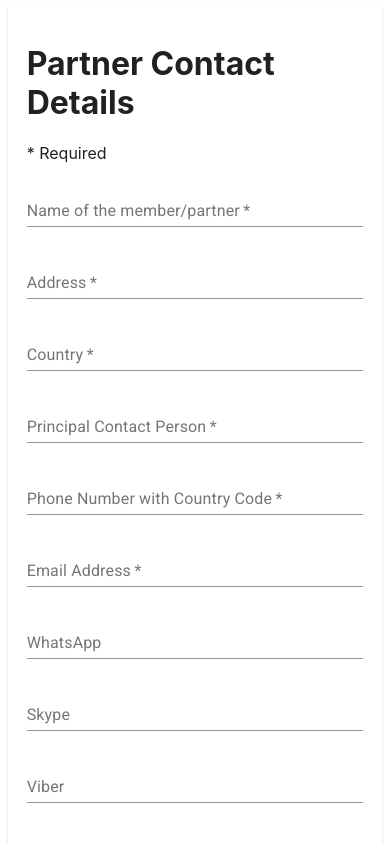
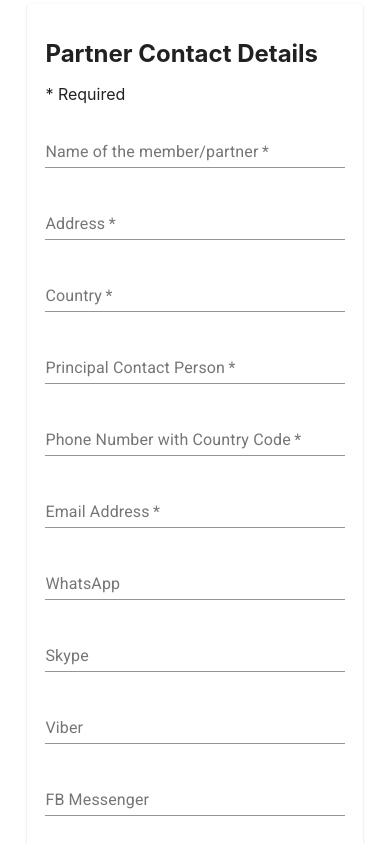
Before and after one commit to go-corona-go/the-partner-dashboard, a Next.js app: page / in a window 390 px wide. Shown: the top 844 px of the page. Built offline with nearby package versions, Linux system fonts and the light colour scheme.

Commit message:
Responsive Seller details form

```diff
--- a/apolloClient.js
+++ b/apolloClient.js
@@ -7,7 +7,7 @@ export default function createApolloClient(initialState, ctx) {
   return new ApolloClient({
     ssrMode: Boolean(ctx),
     link: new HttpLink({
-      uri: 'https://api.graph.cool/simple/v1/cixmkt2ul01q00122mksg82pn', // Server URL (must be absolute)
+      uri: 'https://wfto-covid19-dev.herokuapp.com/console/api-explorer', // Server URL (must be absolute)
       credentials: 'same-origin', // Additional fetch() options like `credentials` or `headers`
       fetch,
     }),
--- a/components/sellerDetailsForm.js
+++ b/components/sellerDetailsForm.js
@@ -12,8 +12,27 @@ import Button from '@material-ui/core/Button';
 
 const useStyles = makeStyles((theme) => ({
     root: {
-      minWidth: '80%',
+        [theme.breakpoints.between('xs', 'sm')]: {
+            maxWidth: '90%',
+        },
+        [theme.breakpoints.between('sm', 'md')]: {
+            maxWidth: '700px',
+        },
+        [theme.breakpoints.between('md', 'lg')]: {
+            maxWidth: '800px',
+        },
+        [theme.breakpoints.between('lg', 'xl')]: {
+            maxWidth: '900px',
+        },
         padding: '5%'
+    },
+    formHeading: {
+        [theme.breakpoints.between('xs', 'sm')]: {
+            fontSize: '24px',
+        },
+        [theme.breakpoints.up('md')]: {
+            fontSize: '32px'
+        }
     },
     input: {
         minWidth: '100%'
@@ -26,7 +45,7 @@ const useStyles = makeStyles((theme) => ({
     },
     radioGrp: {
         marginTop: theme.spacing(3)
-    }
+    },
   }));
 
 function SellerDetailsForm(){
@@ -39,7 +58,7 @@ function SellerDetailsForm(){
 
     return(
         <Card className={classes.root}>
-            <h1>Partner Contact Details</h1>
+            <h1 className={classes.formHeading}>Partner Contact Details</h1>
             <p>* Required</p>
             <form noValidate autoComplete="off">
                 <Grid container spacing={3}>
@@ -61,7 +80,7 @@ function SellerDetailsForm(){
                             className={classes.input}
                         />
                     </Grid>
-                    <Grid item xs={12} sm={6}>
+                    <Grid item xs={12} sm={12} lg={12}>
                         <TextField
                             required
                             id="country"
@@ -70,7 +89,7 @@ function SellerDetailsForm(){
                             className={classes.input}
                         />
                     </Grid>
-                    <Grid item xs={12} sm={6}>
+                    <Grid item xs={12} sm={12} lg={12}>
                         <TextField
                             required
                             id="principal-contact"
@@ -79,7 +98,7 @@ function SellerDetailsForm(){
                             className={classes.input}
                         />
                     </Grid>
-                    <Grid item xs={12} sm={6}>
+                    <Grid item xs={12} sm={12} lg={12}>
                         <TextField
                             required
                             id="phone-number"
@@ -88,7 +107,7 @@ function SellerDetailsForm(){
                             className={classes.input}
                         />
                     </Grid>
-                    <Grid item xs={12} sm={6}>
+                    <Grid item xs={12} sm={12} lg={12}>
                         <TextField
                             required
                             id="email-address"
@@ -97,7 +116,7 @@ function SellerDetailsForm(){
                             className={classes.input}
                         />
                     </Grid>
-                    <Grid item xs={12} sm={6}>
+                    <Grid item xs={12} sm={12} lg={12}>
                         <TextField
                             id="whatsapp"
                             label="WhatsApp"
@@ -105,7 +124,7 @@ function SellerDetailsForm(){
                             className={classes.input}
                         />
                     </Grid>
-                    <Grid item xs={12} sm={6}>
+                    <Grid item xs={12} sm={12} lg={12}>
                         <TextField
                             id="skype"
                             label="Skype"
@@ -113,7 +132,7 @@ function SellerDetailsForm(){
                             className={classes.input}
                         />
                     </Grid>
-                    <Grid item xs={12} sm={6}>
+                    <Grid item xs={12} sm={12} lg={12}>
                         <TextField
                             id="viber"
                             label="Viber"
@@ -121,7 +140,7 @@ function SellerDetailsForm(){
                             className={classes.input}
                         />
                     </Grid>
-                    <Grid item xs={12} sm={6}>
+                    <Grid item xs={12} sm={12} lg={12}>
                         <TextField
                             id="fb-messenger"
                             label="FB Messenger"
```
Lines whose indentation alone changed are shown as unchanged.
